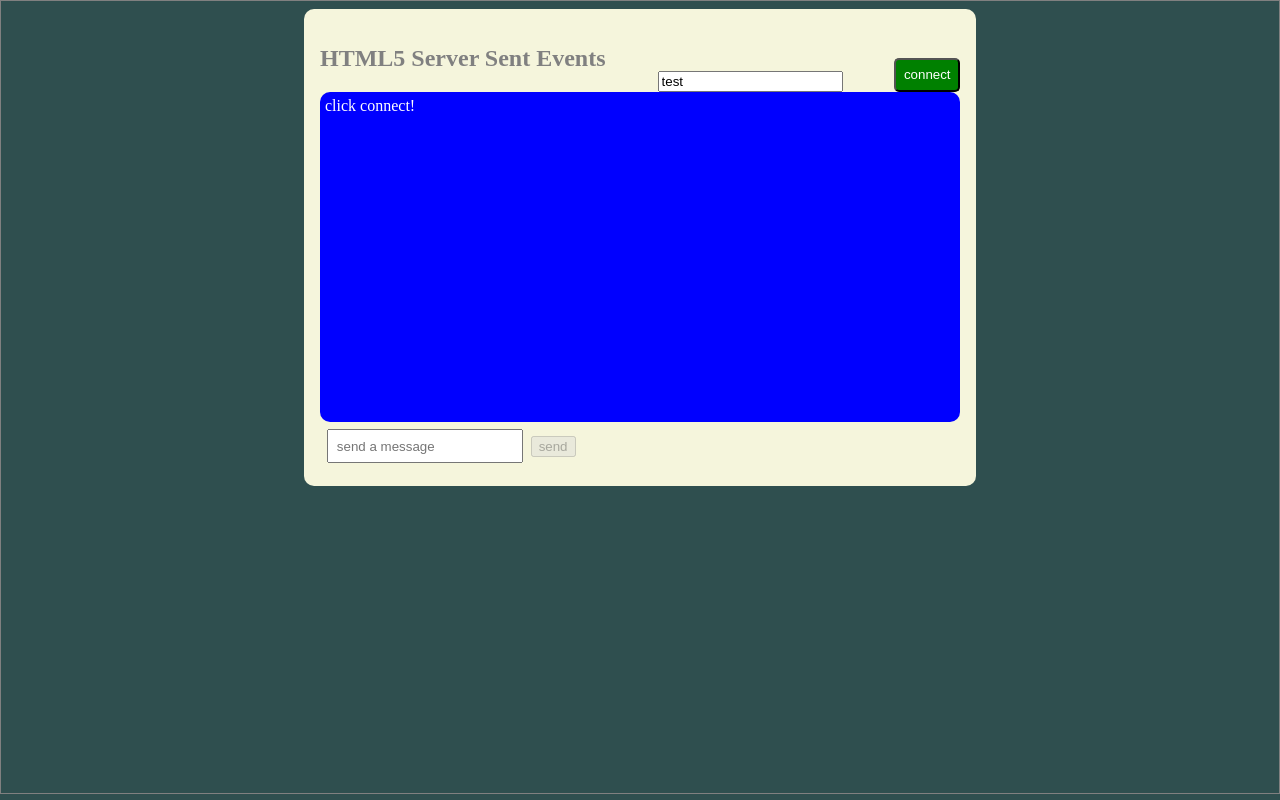
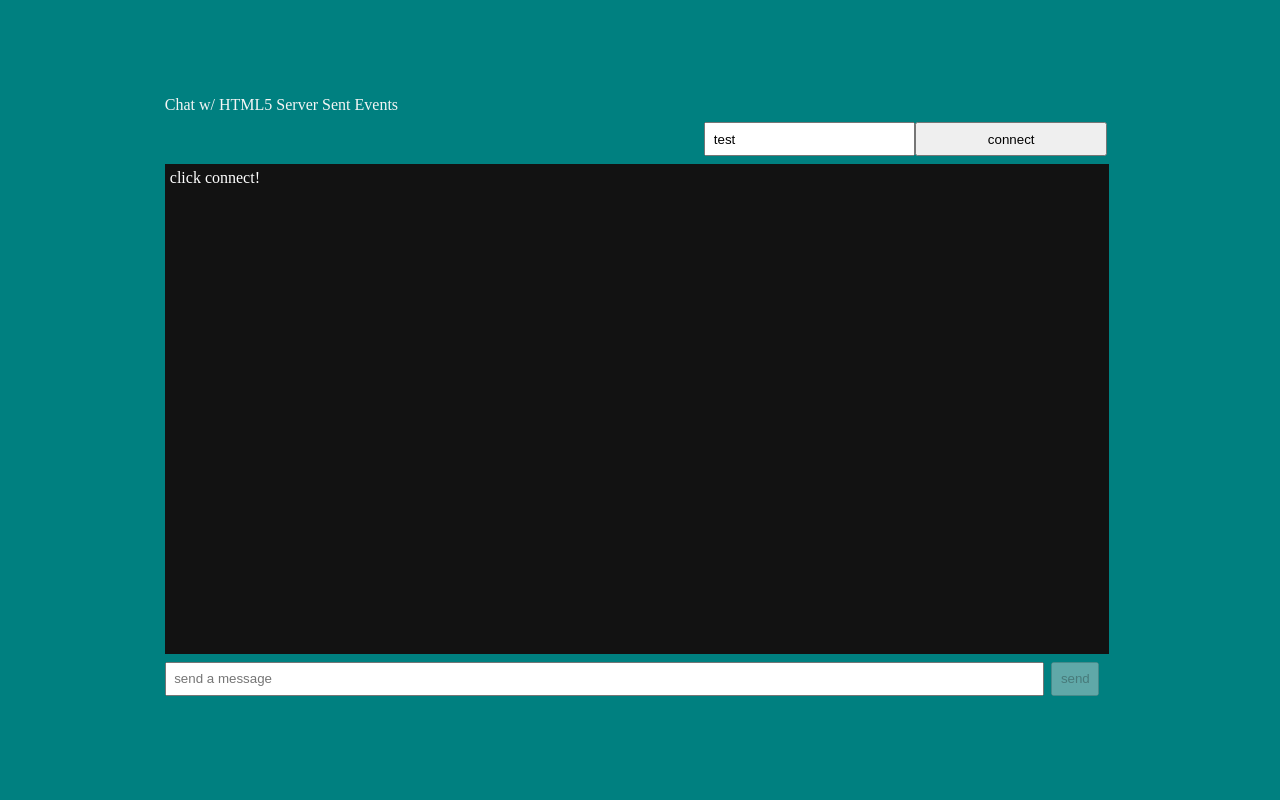
Before and after one commit to debauchery1st/example-sse, a React (Create React App) app in the folder client/: page / in a window 1280 px wide. Built offline with nearby package versions, Linux system fonts and the light colour scheme.

Commit message:
move style to css

```diff
--- a/client/src/App.css
+++ /dev/null
@@ -1,38 +0,0 @@
-.App {
-  text-align: center;
-}
-
-.App-logo {
-  height: 40vmin;
-  pointer-events: none;
-}
-
-@media (prefers-reduced-motion: no-preference) {
-  .App-logo {
-    animation: App-logo-spin infinite 20s linear;
-  }
-}
-
-.App-header {
-  background-color: #282c34;
-  min-height: 100vh;
-  display: flex;
-  flex-direction: column;
-  align-items: center;
-  justify-content: center;
-  font-size: calc(10px + 2vmin);
-  color: white;
-}
-
-.App-link {
-  color: #61dafb;
-}
-
-@keyframes App-logo-spin {
-  from {
-    transform: rotate(0deg);
-  }
-  to {
-    transform: rotate(360deg);
-  }
-}
--- a/client/src/App.js
+++ b/client/src/App.js
@@ -1,34 +1,8 @@
 import React from "react";
 import StreamEvents from "./StreamEvents";
 
-function App() {
-  return (
-    <div
-      className="App"
-      style={{
-        display: "flex",
-        height: "99vh",
-        flexDirection: "column",
-        alignItems: "center",
-        border: "1px solid grey"
-      }}
-    >
-      <StreamEvents
-        style={{
-          display: "flex",
-          maxWidth: "80ch",
-          flexFlow: "row wrap",
-          alignItems: "flex-end",
-          justifyContent: "space-between",
-          padding: "1rem",
-          backgroundColor: "beige",
-          margin: "1ch",
-          color: "grey",
-          borderRadius: "10px"
-        }}
-      />
-    </div>
-  );
+function App({ title }) {
+  return <StreamEvents title={title || "Chat w/ HTML5 Server Sent Events"} />;
 }
 
 export default App;
--- a/client/src/SendMessage.jsx
+++ b/client/src/SendMessage.jsx
@@ -22,19 +22,16 @@ const SendMessage = (props) => {
     setMessage(e.target.value);
   };
   return (
-    <form onSubmit={sendMessage}>
+    <form className="chat-form" onSubmit={sendMessage}>
       <input
+        className="chat-form-input"
         placeholder="send a message"
         value={message}
         onChange={handleUpdate}
-        style={{
-          minWidth: "10ch",
-          maxWidth: "75ch",
-          padding: "1ch",
-          margin: "1ch"
-        }}
       />
-      <button disabled={!connected}>send</button>
+      <button className="chat-form-btn" disabled={!connected}>
+        send
+      </button>
     </form>
   );
 };
--- a/client/src/StreamEvents.jsx
+++ b/client/src/StreamEvents.jsx
@@ -9,8 +9,8 @@ const StreamEvents = (props) => {
   const [eventSource, setEventSource] = useState();
   const [toggle, setToggle] = useState(false);
   const [data, setData] = useState(["click connect!"]);
+  const [ctr, setCtr] = useState(0);
   const bottomRef = useRef();
-  const [ctr, setCtr] = useState(0);
 
   const renderMessage = ({ index, date, message, token }) => (
     <Message key={index} u={token} ts={date} message={message} />
@@ -28,7 +28,7 @@ const StreamEvents = (props) => {
 
   const updateToken = (e) => {
     e.preventDefault();
-    setToken(e.target.value);
+    setToken(e.target.value); // update value of token
   };
 
   const parseServerCode = (code) => {
@@ -43,7 +43,7 @@ const StreamEvents = (props) => {
         );
         break;
       default:
-        console.log("ping");
+        console.log("??? unknown");
     }
   };
 
@@ -52,13 +52,13 @@ const StreamEvents = (props) => {
       if (eventSource) {
         eventSource.close(); // if already open, close handle
       }
-      console.log("start events");
+      // console.log("start events");
       const es = new EventSource(
         `${process.env.REACT_APP_API}/stream/listen/${token}/${Date.now()}`
       ); // open stream
       es.onmessage = (e) => {
         if (e.data.length > 5) {
-          console.log("message received");
+          // console.log("message received");
           updateDisplay(JSON.parse(e.data)); // process events
         } else {
           parseServerCode(e.data);
@@ -67,41 +67,34 @@ const StreamEvents = (props) => {
       setEventSource(es); // store handle
       setToggle(true);
     } else {
-      console.log("stop events");
+      // console.log("stop events");
       if (eventSource) {
         eventSource.close(); // close stream
       }
       setEventSource(undefined); // remove handle
       setToggle(false);
+      setCtr(0);
     }
   };
 
   return (
-    <div {...props}>
-      <h2>HTML5 Server Sent Events</h2>
-      <input value={token} onChange={updateToken} />
-      <button
-        onClick={() => startStopEvents(!toggle)}
-        style={{
-          backgroundColor: toggle ? "grey" : "green",
-          color: "white",
-          padding: "1ch",
-          borderRadius: "5px"
-        }}
-      >
-        {!toggle ? "connect" : "disconnect"}
-      </button>
-      <div
-        style={{
-          height: "40ch",
-          width: "80ch",
-          overflowX: "hidden",
-          backgroundColor: "blue",
-          color: "white",
-          borderRadius: "10px",
-          padding: "5px"
-        }}
-      >
+    <div className="chat-div-window" {...props}>
+      <div className="chat-div-title">{props.title}</div>
+      <div className="chat-div-login">
+        <input
+          className="chat-input-name"
+          value={token}
+          onChange={updateToken}
+          disabled={toggle}
+        />
+        <button
+          className={!toggle ? "chat-btn-connect" : "chat-btn-disconnect"}
+          onClick={() => startStopEvents(!toggle)}
+        >
+          {!toggle ? "connect" : "disconnect"}
+        </button>
+      </div>
+      <div className="chat-div-messages">
         <div>
           {data}
           <div ref={bottomRef} />
--- a/client/src/index.css
+++ b/client/src/index.css
@@ -1,9 +1,13 @@
 html,
 body,
 #root {
+  display: flex;
+  flex-flow: column;
+  justify-content: center;
+  align-items: center;
   margin: 0;
   height: 100%;
-  background: darkslategrey;
+  background: teal;
   color: whitesmoke;
 }
 /* body {
@@ -19,3 +23,55 @@ code {
   font-family: source-code-pro, Menlo, Monaco, Consolas, "Courier New",
     monospace;
 }
+
+.chat-div-window {
+  display: flex;
+  flex-direction: column;
+  max-width: 90vw;
+}
+
+.chat-div-messages {
+  height: 60vh;
+  width: 73vw;
+  background-color: #121212;
+  color: #ffffff;
+  padding: 5px;
+}
+.chat-form {
+  display: flex;
+  flex-grow: inherit;
+  margin: 1ch 0;
+  width: 73vw;
+}
+.chat-form-input {
+  flex-grow: 1;
+  /* width: 60vw; */
+  padding: 1ch;
+  /* margin: 1ch 0; */
+}
+.chat-form-btn {
+  padding: 1ch;
+  margin-left: 1ch;
+}
+
+.chat-input-name {
+  width: 15vw;
+  padding: 1ch;
+}
+
+.chat-btn-connect {
+  width: 15vw;
+}
+.chat-btn-disconnect {
+  width: 15vw;
+}
+.chat-div-login {
+  display: flex;
+  justify-content: flex-end;
+  width: 73vw;
+  margin: 1ch;
+}
+
+.chat-div-title {
+  font-size: 1rem;
+}
```
